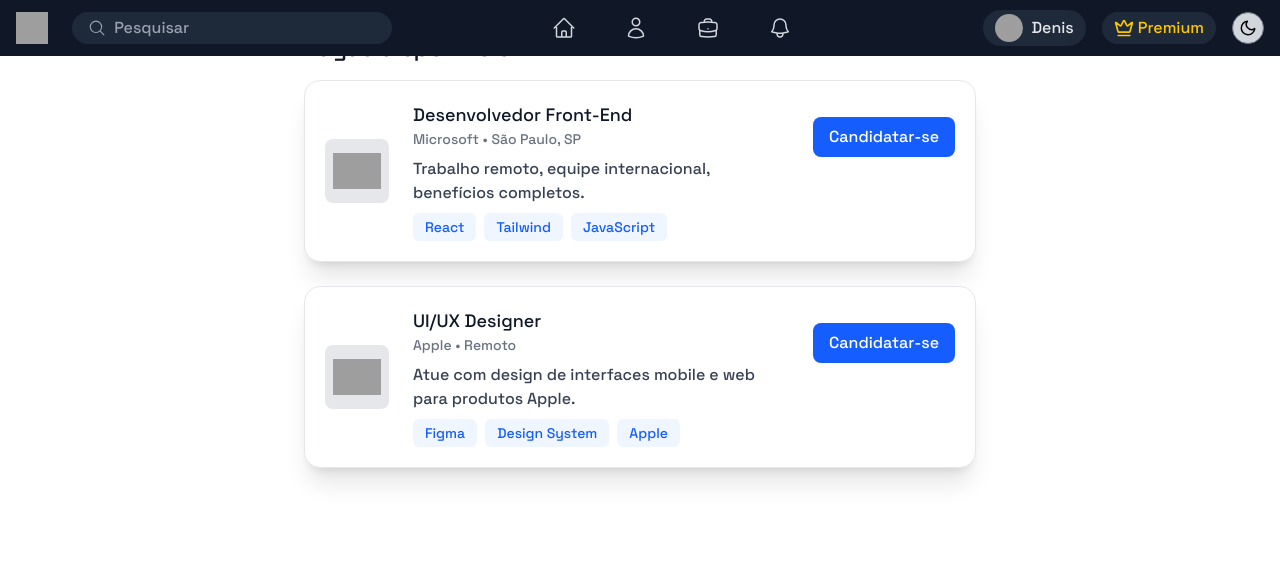
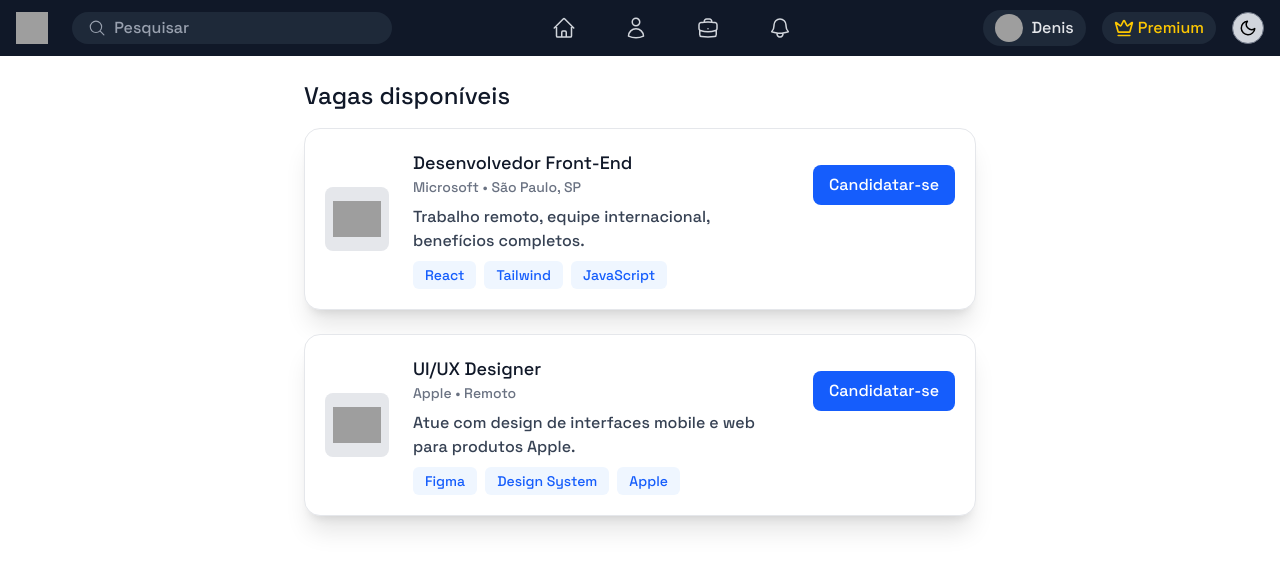
Before and after one commit to JessFlauzino/rede-profissional-gs, a React (Vite) app: page /vagas in a window 1280 px wide. Shown: the top 570 px of the page. Built offline with nearby package versions, Linux system fonts and the light colour scheme; grey boxes are pictures that could not be loaded.

Commit message:
ajustes vagas

```diff
--- a/src/pages/Vagas.jsx
+++ b/src/pages/Vagas.jsx
@@ -23,7 +23,7 @@
 
 export default function Vagas() {
   return (
-    <div className="max-w-2xl mx-auto space-y-6 py-8">
+    <div className="max-w-2xl mx-auto space-y-6 py-8 pt-20">
       <h2 className="text-2xl font-bold text-gray-900 dark:text-white mb-4">Vagas disponíveis</h2>
       {jobs.map((job) => (
         <Card key={job.id} className="p-5 flex gap-6 items-center">
```
